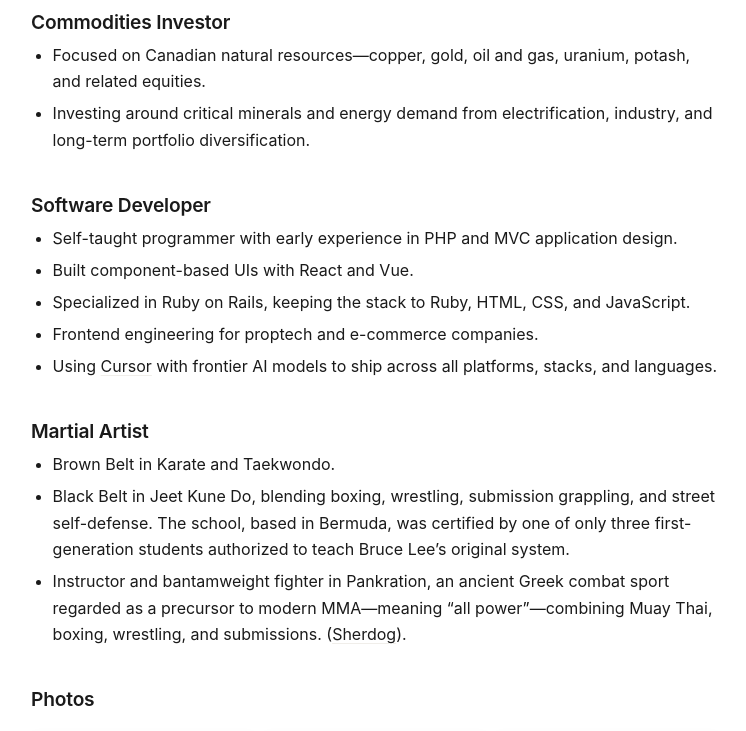
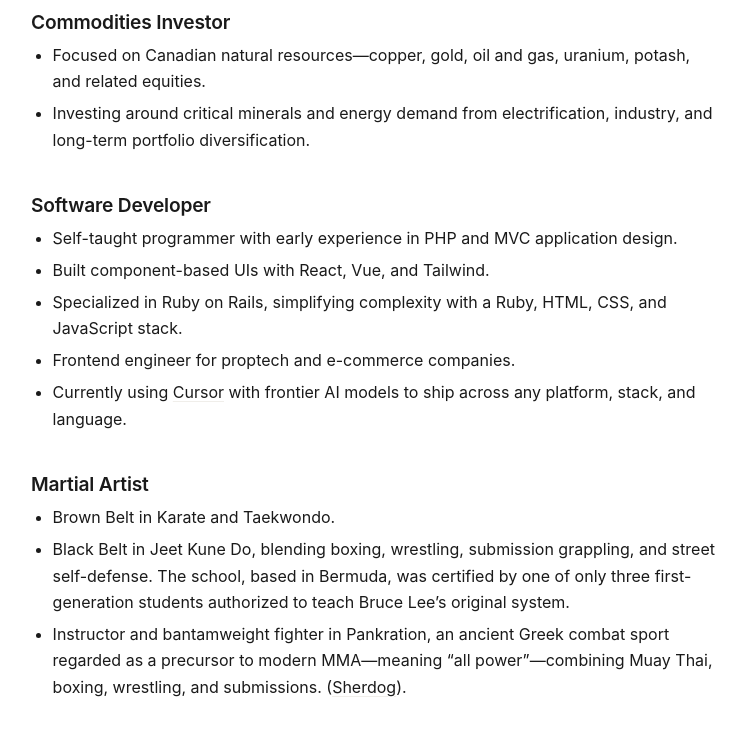
Before and after one commit to adamnaamani/adamnaamani, a Jekyll site: the page built from pages/about.md, in a window 1280 px wide and 900 px high, scrolled down 986 px, cut to the strip 0-731 px from the top of the window. Shown: the whole strip, without its empty margins (265-1011 px from the left). Built offline with Jekyll 4.4.1, drawn with Linux system fonts in a browser that asks for light colours.

Commit message:
Polish Software Developer bullets on the About page.
Co-authored-by: Cursor <cursoragent@cursor.com>

```diff
--- a/pages/about.md
+++ b/pages/about.md
@@ -31,10 +31,10 @@ title: About
 
 ### Software Developer {#software-developer}
 - Self-taught programmer with early experience in PHP and MVC application design.
-- Built component-based UIs with React and Vue.
-- Specialized in Ruby on Rails, keeping the stack to Ruby, HTML, CSS, and JavaScript.
-- Frontend engineering for proptech and e-commerce companies.
-- Using [Cursor](https://cursor.com/) with frontier AI models to ship across all platforms, stacks, and languages.
+- Built component-based UIs with React, Vue, and Tailwind.
+- Specialized in Ruby on Rails, simplifying complexity with a Ruby, HTML, CSS, and JavaScript stack.
+- Frontend engineer for proptech and e-commerce companies.
+- Currently using [Cursor](https://cursor.com/) with frontier AI models to ship across any platform, stack, and language.
 
 ### Martial Artist {#martial-artist}
 - Brown Belt in Karate and Taekwondo.
```
